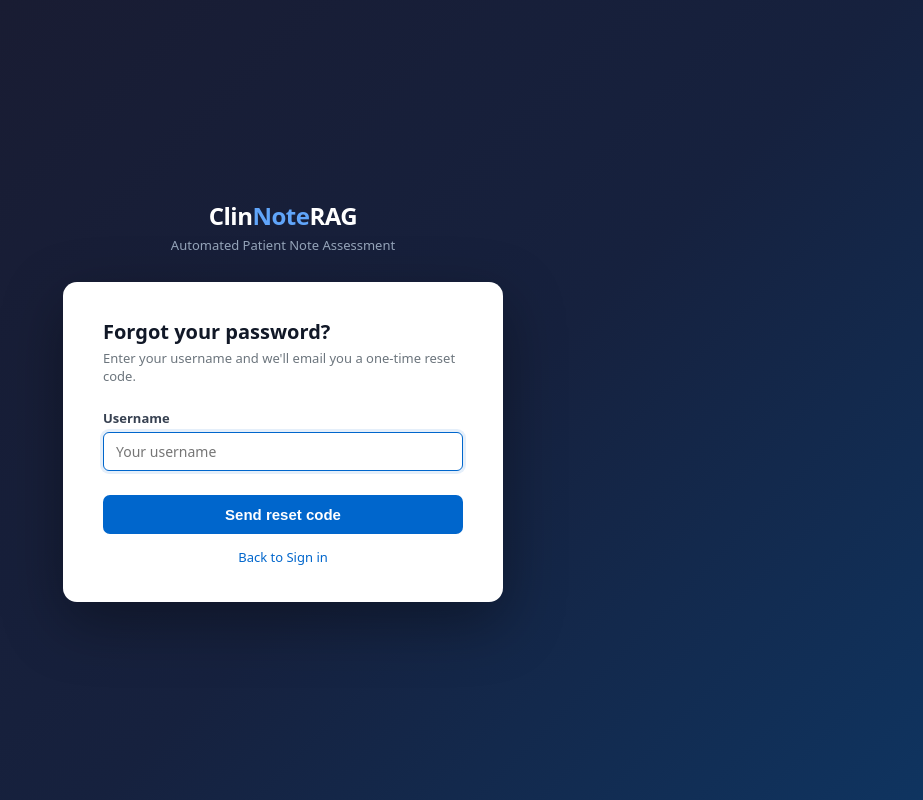
After one commit to sarwarmursalin/ClinNoteRAG, a Django app: page /forgot-password/ in a window 1280 px wide. The commit adds this page. Shown: the whole page, without its empty margins (357-1280 px from the left). Run offline with Django 5.2, Linux system fonts and the light colour scheme.

Commit message:
Add forgot-password OTP flow and make email required at signup
- Add PasswordResetOTP model with 10-minute expiry and single-use enforcement
- Add ForgotPasswordForm, OTPVerifyForm, ResetPasswordForm
- Add three views: forgot_password_view, verify_otp_view, reset_password_view
- Add routes: /forgot-password/, /verify-otp/, /reset-password/
- Add three templates matching existing auth card styling
- Add "Forgot your password?" link to login page
- Make email required on student registration form
- Add email backend configuration to settings (console default, SMTP via .env)
- Add migration 0005 for PasswordResetOTP

```diff
--- a/apps/assessment/forms.py
+++ b/apps/assessment/forms.py
@@ -59,8 +59,7 @@ class StudentRegistrationForm(forms.Form):
         widget=forms.TextInput(attrs={"class": INPUT_CLASS, "placeholder": "Choose a username"}),
     )
     email = forms.EmailField(
-        required=False,
-        widget=forms.EmailInput(attrs={"class": INPUT_CLASS, "placeholder": "Email (optional)"}),
+        widget=forms.EmailInput(attrs={"class": INPUT_CLASS, "placeholder": "Email address"}),
     )
     password1 = forms.CharField(
         label="Password",
@@ -76,6 +75,53 @@ class StudentRegistrationForm(forms.Form):
         if User.objects.filter(username=username).exists():
             raise forms.ValidationError("This username is already taken.")
         return username
+
+    def clean(self):
+        cleaned = super().clean()
+        p1 = cleaned.get("password1")
+        p2 = cleaned.get("password2")
+        if p1 and p2 and p1 != p2:
+            self.add_error("password2", "Passwords do not match.")
+        return cleaned
+
+
+class ForgotPasswordForm(forms.Form):
+    username = forms.CharField(
+        max_length=150,
+        widget=forms.TextInput(attrs={"class": INPUT_CLASS, "placeholder": "Your username", "autofocus": True}),
+    )
+
+
+class OTPVerifyForm(forms.Form):
+    otp = forms.CharField(
+        max_length=6,
+        min_length=6,
+        label="One-time password",
+        widget=forms.TextInput(attrs={
+            "class": INPUT_CLASS,
+            "placeholder": "6-digit code",
+            "autofocus": True,
+            "inputmode": "numeric",
+            "autocomplete": "one-time-code",
+        }),
+    )
+
+    def clean_otp(self):
+        otp = self.cleaned_data["otp"].strip()
+        if not otp.isdigit():
+            raise forms.ValidationError("Enter the 6-digit number from your email.")
+        return otp
+
+
+class ResetPasswordForm(forms.Form):
+    password1 = forms.CharField(
+        label="New password",
+        widget=forms.PasswordInput(attrs={"class": INPUT_CLASS, "placeholder": "New password"}),
+    )
+    password2 = forms.CharField(
+        label="Confirm new password",
+        widget=forms.PasswordInput(attrs={"class": INPUT_CLASS, "placeholder": "Confirm new password"}),
+    )
 
     def clean(self):
         cleaned = super().clean()
--- a/apps/assessment/urls.py
+++ b/apps/assessment/urls.py
@@ -7,11 +7,14 @@ urlpatterns = [
     path("about/",  views.about_view,   name="about"),
 
     # Auth
-    path("login/",    views.login_view,          name="login"),
-    path("signup/",   views.register_choice_view, name="register-choice"),
-    path("register/", views.register_view,        name="register"),
-    path("logout/",   views.logout_view,          name="logout"),
-    path("home/",     views.home_view,            name="home"),
+    path("login/",           views.login_view,           name="login"),
+    path("forgot-password/", views.forgot_password_view, name="forgot-password"),
+    path("verify-otp/",      views.verify_otp_view,      name="verify-otp"),
+    path("reset-password/",  views.reset_password_view,  name="reset-password"),
+    path("signup/",          views.register_choice_view, name="register-choice"),
+    path("register/",        views.register_view,        name="register"),
+    path("logout/",          views.logout_view,          name="logout"),
+    path("home/",            views.home_view,            name="home"),
 
     # Student
     path("evaluate/",                     views.evaluate_note_view, name="evaluate-note"),
--- a/apps/assessment/views.py
+++ b/apps/assessment/views.py
@@ -15,6 +15,7 @@ from django.contrib import messages
 from django.contrib.auth import authenticate, login, logout
 from django.contrib.auth.decorators import login_required
 from django.contrib.auth.models import User
+from django.core.mail import send_mail
 from django.http import HttpResponse
 from django.shortcuts import get_object_or_404, redirect, render
 
@@ -22,8 +23,11 @@ from services.naive_rag import assess_note_naive
 from services.no_rag import assess_note_no_rag
 from services.agent import assess_note as assess_note_agentic
 
-from .forms import CASE_DESCRIPTIONS, LoginForm, NoteEvaluationForm, StudentRegistrationForm
-from .models import ConceptVerdict, EvaluationRun, UserProfile
+from .forms import (
+    CASE_DESCRIPTIONS, ForgotPasswordForm, LoginForm, NoteEvaluationForm,
+    OTPVerifyForm, ResetPasswordForm, StudentRegistrationForm,
+)
+from .models import ConceptVerdict, EvaluationRun, PasswordResetOTP, UserProfile
 
 _CASE_TOPICS = {
     201: "Irregular menses (44F)",
@@ -186,6 +190,99 @@ def login_view(request):
         login(request, form.get_user())
         return redirect(request.GET.get("next") or "home")
     return render(request, "assessment/login.html", {"form": form})
+
+
+def forgot_password_view(request):
+    if request.user.is_authenticated:
+        return redirect("home")
+    error = None
+    form = ForgotPasswordForm(request.POST or None)
+    if request.method == "POST" and form.is_valid():
+        username = form.cleaned_data["username"]
+        try:
+            user = User.objects.get(username=username)
+        except User.DoesNotExist:
+            error = "No account found with that username."
+        else:
+            if not user.email:
+                error = "No email address is linked to this account. Please contact your administrator."
+            else:
+                otp_obj = PasswordResetOTP.generate_for(user)
+                masked = user.email[:2] + "***@" + user.email.split("@")[1]
+                try:
+                    send_mail(
+                        subject="ClinNoteRAG — Password Reset Code",
+                        message=(
+                            f"Hi {user.get_full_name() or user.username},\n\n"
+                            f"Your one-time password reset code is:\n\n"
+                            f"    {otp_obj.otp}\n\n"
+                            f"This code expires in 10 minutes.\n\n"
+                            f"If you did not request this, please ignore this email."
+                        ),
+                        from_email=settings.DEFAULT_FROM_EMAIL,
+                        recipient_list=[user.email],
+                        fail_silently=False,
+                    )
+                except Exception:
+                    error = "Failed to send email. Please try again later."
+                else:
+                    request.session["reset_username"] = username
+                    return render(request, "assessment/forgot_password.html", {
+                        "form": form, "sent": True, "masked_email": masked,
+                    })
+    return render(request, "assessment/forgot_password.html", {"form": form, "error": error})
+
+
+def verify_otp_view(request):
+    if request.user.is_authenticated:
+        return redirect("home")
+    username = request.session.get("reset_username")
+    if not username:
+        return redirect("forgot-password")
+    error = None
+    form = OTPVerifyForm(request.POST or None)
+    if request.method == "POST" and form.is_valid():
+        otp_input = form.cleaned_data["otp"]
+        try:
+            user = User.objects.get(username=username)
+        except User.DoesNotExist:
+            return redirect("forgot-password")
+        otp_obj = (
+            PasswordResetOTP.objects
+            .filter(user=user, otp=otp_input, used=False)
+            .order_by("-created_at")
+            .first()
+        )
+        if otp_obj and otp_obj.is_valid():
+            otp_obj.used = True
+            otp_obj.save()
+            del request.session["reset_username"]
+            request.session["reset_verified_user"] = username
+            return redirect("reset-password")
+        else:
+            error = "Invalid or expired code. Please check your email and try again."
+    return render(request, "assessment/verify_otp.html", {"form": form, "error": error})
+
+
+def reset_password_view(request):
+    if request.user.is_authenticated:
+        return redirect("home")
+    username = request.session.get("reset_verified_user")
+    if not username:
+        return redirect("forgot-password")
+    error = None
+    form = ResetPasswordForm(request.POST or None)
+    if request.method == "POST" and form.is_valid():
+        try:
+            user = User.objects.get(username=username)
+        except User.DoesNotExist:
+            return redirect("forgot-password")
+        user.set_password(form.cleaned_data["password1"])
+        user.save()
+        del request.session["reset_verified_user"]
+        messages.success(request, "Password reset successfully. Please sign in with your new password.")
+        return redirect("login")
+    return render(request, "assessment/reset_password.html", {"form": form, "error": error})
 
 
 def custom_404(request, exception=None):
--- /dev/null
+++ b/templates/assessment/forgot_password.html
@@ -0,0 +1,35 @@
+{% extends "base_auth.html" %}
+{% block title %}Forgot Password — ClinNoteRAG{% endblock %}
+{% block auth_content %}
+
+<h2 class="auth-title">Forgot your password?</h2>
+
+{% if sent %}
+  <div style="background:#d1fae5;border:1px solid #6ee7b7;border-radius:6px;padding:14px 16px;font-size:13px;color:#065f46;margin-bottom:20px;">
+    A 6-digit code has been sent to <strong>{{ masked_email }}</strong>.<br>
+    Enter it on the next page. The code expires in 10 minutes.
+  </div>
+  <a href="{% url 'verify-otp' %}" class="btn-auth" style="display:block;text-align:center;text-decoration:none;">Enter the code</a>
+{% else %}
+  <p class="auth-sub">Enter your username and we'll email you a one-time reset code.</p>
+
+  {% if error %}
+  <div class="auth-error">{{ error }}</div>
+  {% endif %}
+
+  <form method="post" novalidate>
+    {% csrf_token %}
+    <div class="form-group">
+      <label>Username</label>
+      {{ form.username }}
+      {% if form.username.errors %}<p class="field-error">{{ form.username.errors.0 }}</p>{% endif %}
+    </div>
+    <button type="submit" class="btn-auth">Send reset code</button>
+  </form>
+{% endif %}
+
+<p style="text-align:center;margin-top:14px;font-size:13px;">
+  <a href="{% url 'login' %}" style="color:#0066cc;text-decoration:none;">Back to Sign in</a>
+</p>
+
+{% endblock %}
--- a/templates/assessment/login.html
+++ b/templates/assessment/login.html
@@ -27,5 +27,8 @@
 
   <button type="submit" class="btn-auth">Sign in</button>
 </form>
+<p style="text-align:center;margin-top:14px;font-size:13px;">
+  <a href="{% url 'forgot-password' %}" style="color:#0066cc;text-decoration:none;">Forgot your password?</a>
+</p>
 
 {% endblock %}
--- a/templates/assessment/register.html
+++ b/templates/assessment/register.html
@@ -40,7 +40,7 @@
   </div>
 
   <div class="form-group">
-    <label>Email <span style="color:#9ca3af;font-weight:400;">(optional)</span></label>
+    <label>Email</label>
     {{ form.email }}
   </div>
 
```
Also changed, not shown: apps/assessment/models.py (+28 -0 lines), config/settings.py (+9 -0 lines), templates/assessment/reset_password.html (added, +27 -0 lines), templates/assessment/verify_otp.html (added, +29 -0 lines), apps/assessment/migrations/0005_add_password_reset_otp.py (added).
